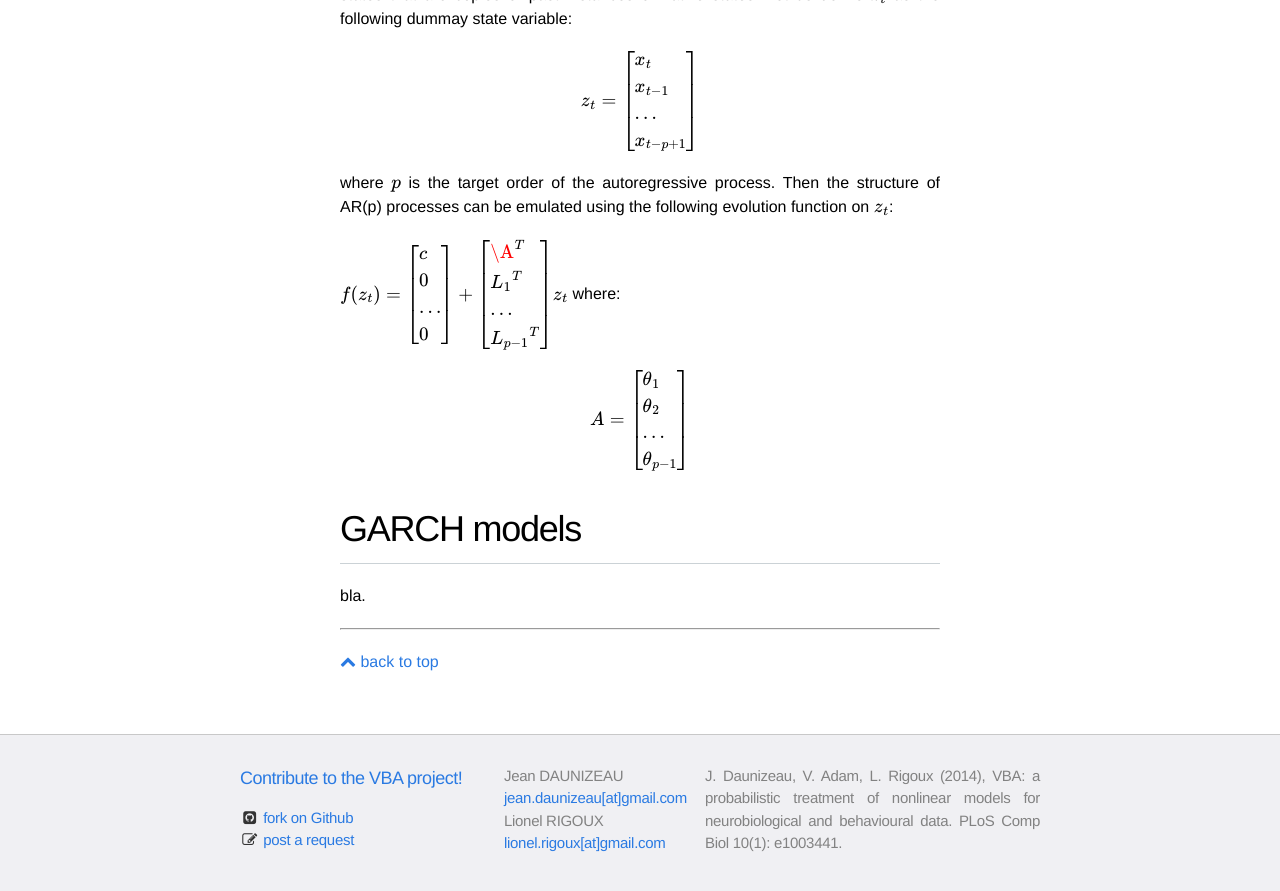
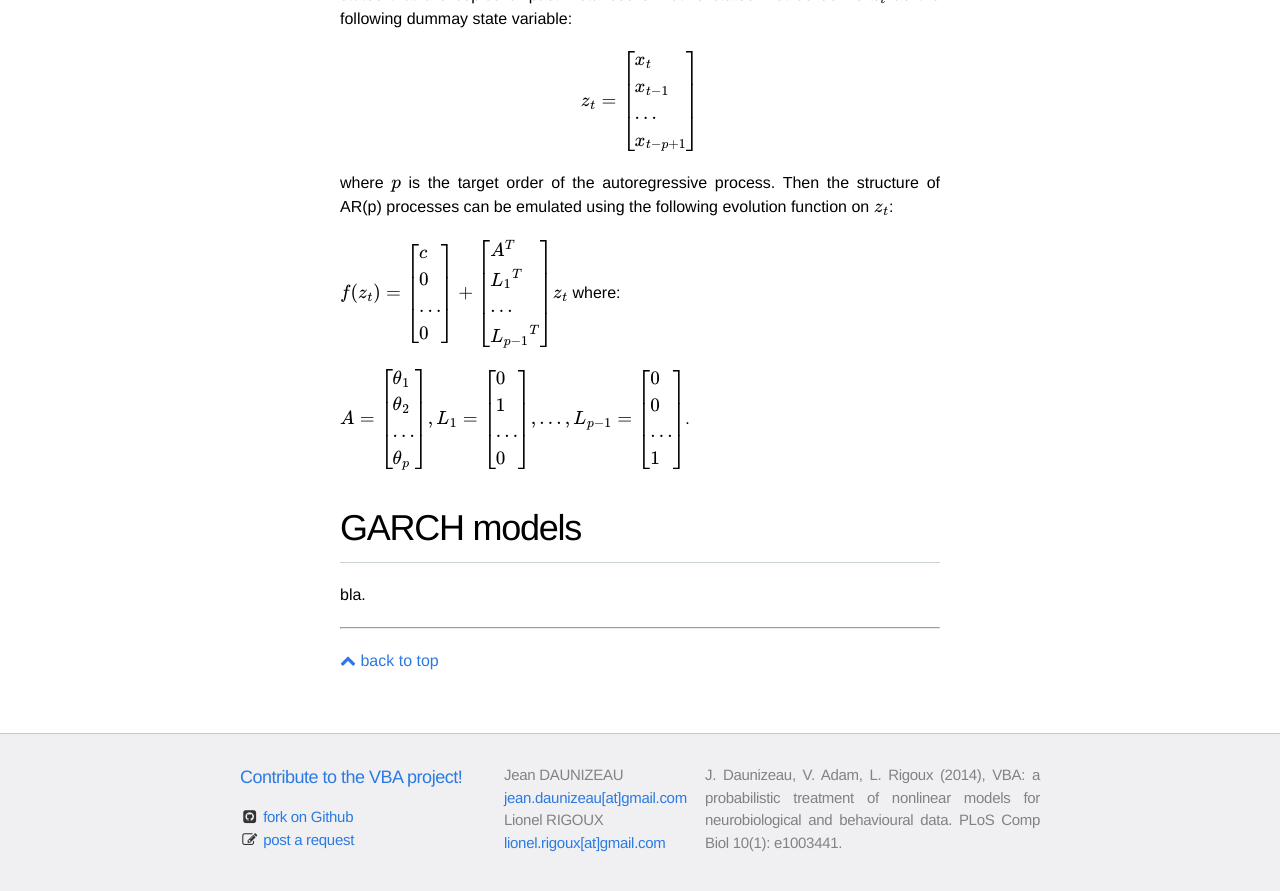
Before and after one commit to MBB-team/VBA-toolbox, a Jekyll site: the page built from _wiki/generativeModels.md, in a window 1280 px wide and 900 px high, scrolled down 1925 px. Shown: the top 891 px of the window. Built offline with Jekyll 4.4.1, drawn with Linux system fonts in a browser that asks for light colours; nearby versions of some CDN libraries; formulas are drawn with MathJax 3.

Commit message:
Update generativeModels.md

```diff
--- a/_wiki/generativeModels.md
+++ b/_wiki/generativeModels.md
@@ -45,9 +45,11 @@ $$ z_t = \left[\begin{array}{l} x_t \\ x_{t-1} \\ ...\\ x_{t-p+1} \end{array}\ri
 
 where $$p$$ is the target order of the autoregressive process. Then the structure of AR(p) processes can be emulated using the following evolution function on $$z_t$$:
 
-$$ f(z_t) = \left[\begin{array}{l} c \\ 0 \\ ...\\ 0 \end{array}\right] + \left[\begin{array}{l} \A^T \\ {L_1}^T \\ ...\\ {L_{p-1}}^T \end{array}\right] z_t $$ where:
+$$ f(z_t) = \left[\begin{array}{l} c \\ 0 \\ ...\\ 0 \end{array}\right] + \left[\begin{array}{l} A^T \\ {L_1}^T \\ ...\\ {L_{p-1}}^T \end{array}\right] z_t $$ where:
 
-$$ A = \left[\begin{array}{l} \theta_1 \\ \theta_2 \\ ...\\ \theta_{p-1} \end{array}\right]$$
+$$ A = \left[\begin{array}{l} \theta_1 \\ \theta_2 \\ ...\\ \theta_p \end{array}\right], L_1 = \left[\begin{array}{l} 0 \\ 1 \\ ...\\ 0 \end{array}\right], ..., L_{p-1} = \left[\begin{array}{l} 0 \\ 0 \\ ...\\ 1 \end{array}\right]$$.
+
+
 
 
 
```
